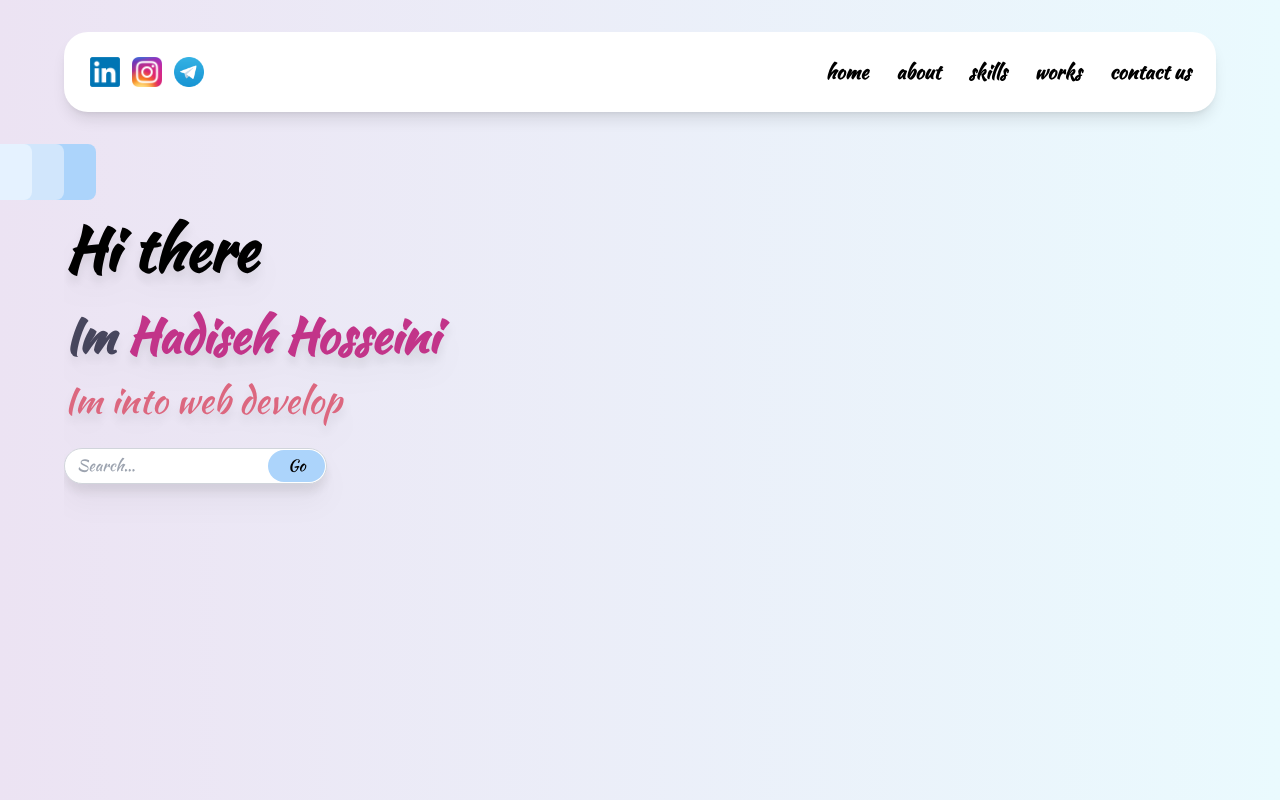
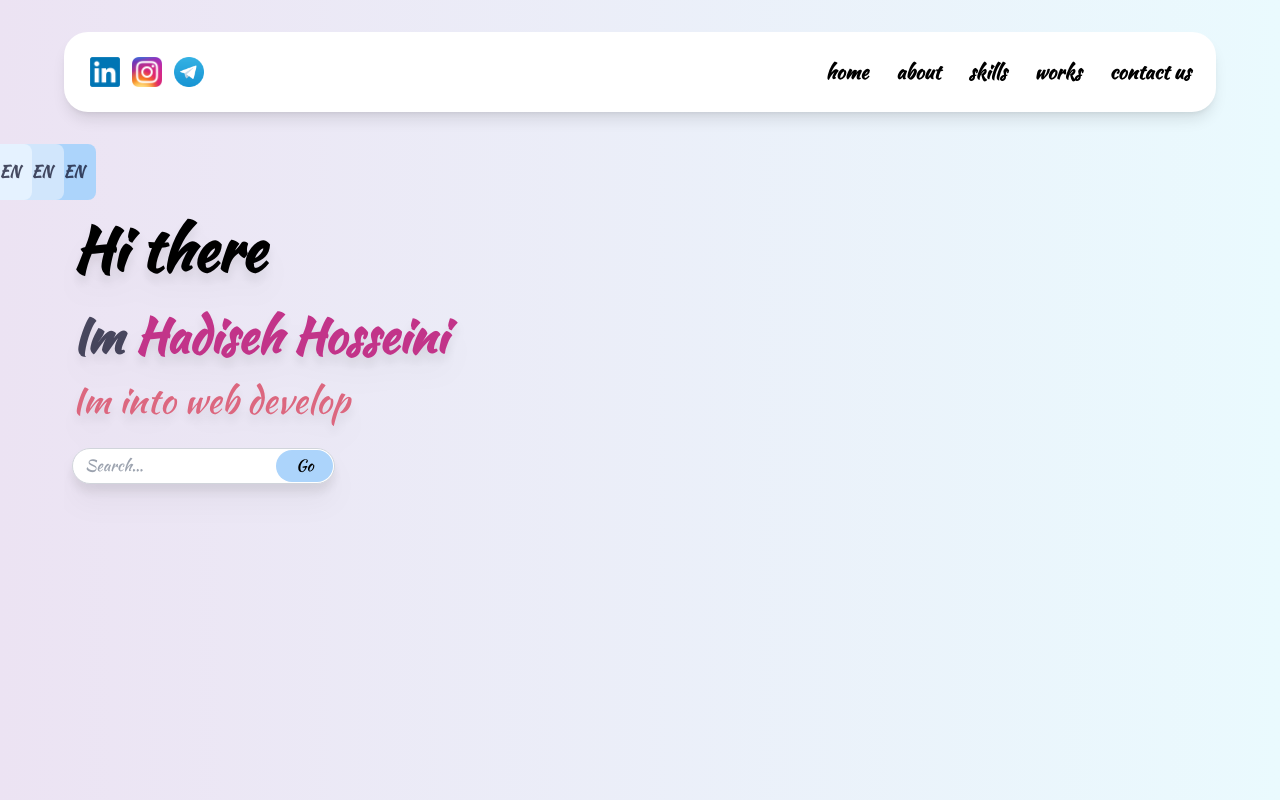
Before and after one commit to hadis2000/my-profile, a Next.js app: page / in a window 1280 px wide. Built offline with nearby package versions, Linux system fonts and the light colour scheme.

Commit message:
zustant and change lang

```diff
--- a/app/compnent/fixed-menu/index.tsx
+++ b/app/compnent/fixed-menu/index.tsx
@@ -1,12 +1,22 @@
+import { useLanguage } from "../store/language";
+
 const FixedMenu = () => {
+  const { lang, setLan } = useLanguage();
   return (
     <div
-      className="w-24 h-14 fixed top-36 left-0 *:transition-all
-    *:h-full *:absolute *:top-0 *:left-0 *:rounded-r-lg"
+      dir="ltr"
+      className="w-24 h-14 fixed top-36 left-0 *:transition-[width] cursor-pointer
+    *:h-full *:absolute *:top-0 *:left-0 *:rounded-r-lg font-semibold
+    *:flex *:items-center *:justify-end *:pe-3 text-defaultGray-500"
     >
-      <div className="w-full hover:w-[130%] bg-defaultBlue-500"></div>
-      <div className="w-2/3 hover:w-[130%] bg-defaultBlue-400"></div>
-      <div className="w-1/3 hover:w-[130%] bg-defaultBlue-300"></div>
+      <div
+        onClick={() => setLan()}
+        className="w-full hover:w-[130%] bg-defaultBlue-500"
+      >
+        {lang.toUpperCase()}
+      </div>
+      <div className="w-2/3 hover:w-[130%] bg-defaultBlue-400">EN</div>
+      <div className="w-1/3 hover:w-[130%] bg-defaultBlue-300">EN</div>
     </div>
   );
 };
--- a/app/compnent/header/header-item/index.tsx
+++ b/app/compnent/header/header-item/index.tsx
@@ -7,7 +7,7 @@ const HeadrItem = ({ name }: { name: string }) => {
       {/* <span className="border-b-2 border-defaultPink-500 absolute bottom-0 left-[50%] group-hover:w-[50%] group-hover:animate-width"></span>
       <span className="border-b-2 border-defaultPink-500 absolute bottom-0 right-[50%] group-hover:w-[50%] group-hover:animate-width"></span> */}
       <span
-        className="text-defaultPink-500 absolute top-0 left-0 w-0 group-hover:w-[100%] group-hover:animate-width100
+        className="text-defaultPink-500 absolute top-0  w-0 group-hover:w-[100%] group-hover:animate-width100
          overflow-hidden h-7 border-b-2 border-defaultPink-500
       "
       >
--- a/app/compnent/introduction/index.tsx
+++ b/app/compnent/introduction/index.tsx
@@ -2,7 +2,7 @@ import SearchInput from "../common/search-input";
 
 const Introduction = () => {
   return (
-    <div className="lg:w-fit w-full drop-shadow-xl lg:my-24 my-5 lg:text-left text-center">
+    <div className="lg:w-fit w-full drop-shadow-xl lg:my-24 my-5 lg:text-start px-2 text-center">
       <h2 className="text-6xl font-bold py-3">Hi there</h2>
       <h2 className="text-5xl font-semibold py-5 text-defaultGray-500 ">
         Im <span className="text-defaultPink-500">Hadiseh Hosseini</span>
--- /dev/null
+++ b/app/compnent/store/language.ts
@@ -0,0 +1,13 @@
+import { create } from "zustand";
+
+type langType = "fa" | "en";
+
+type languageType = {
+  lang: langType;
+  setLan: () => void;
+};
+
+export const useLanguage = create<languageType>()((set) => ({
+  lang: "en",
+  setLan: () => set((state) => ({ lang: state.lang == "en" ? "fa" : "en" })),
+}));
--- a/app/page.tsx
+++ b/app/page.tsx
@@ -1,11 +1,18 @@
+"use client";
 import Exprience from "./compnent/exprience";
 import FixedMenu from "./compnent/fixed-menu";
 import Header from "./compnent/header";
 import Introduction from "./compnent/introduction";
+import { useLanguage } from "./compnent/store/language";
 
 export default function Home() {
+  const { lang } = useLanguage();
+
   return (
-    <main className="min-h-screen bg-gradient-to-r from-defaultPink-50 to-defaultBlue-50 pt-8 relative">
+    <main
+      dir={lang == "en" ? "ltr" : "rtl"}
+      className="min-h-screen bg-gradient-to-r from-defaultPink-50 to-defaultBlue-50 pt-8 relative"
+    >
       <Header />
       <div className="flex lg:flex-row flex-col justify-between gap-7 w-[90%] mx-auto overflow-hidden">
         <Introduction />
--- a/package.json
+++ b/package.json
@@ -11,7 +11,8 @@
   "dependencies": {
     "next": "14.0.4",
     "react": "^18",
-    "react-dom": "^18"
+    "react-dom": "^18",
+    "zustand": "^4.5.2"
   },
   "devDependencies": {
     "@types/node": "^20",
```
Also changed, not shown: 1 other file (tests, documents, lock files or other folders).
